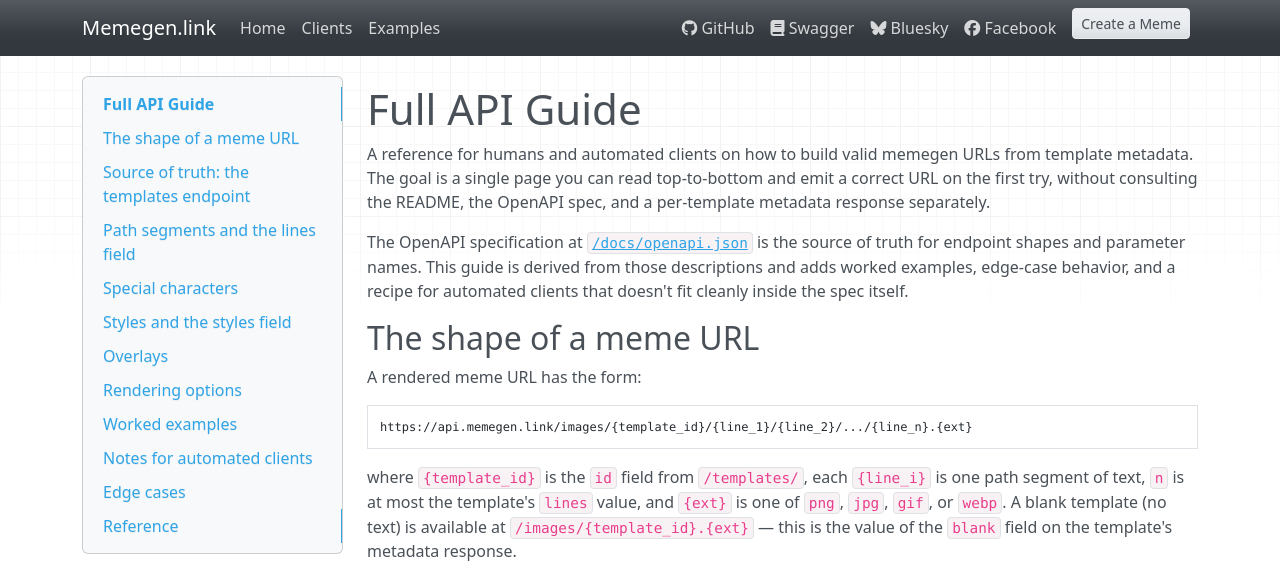
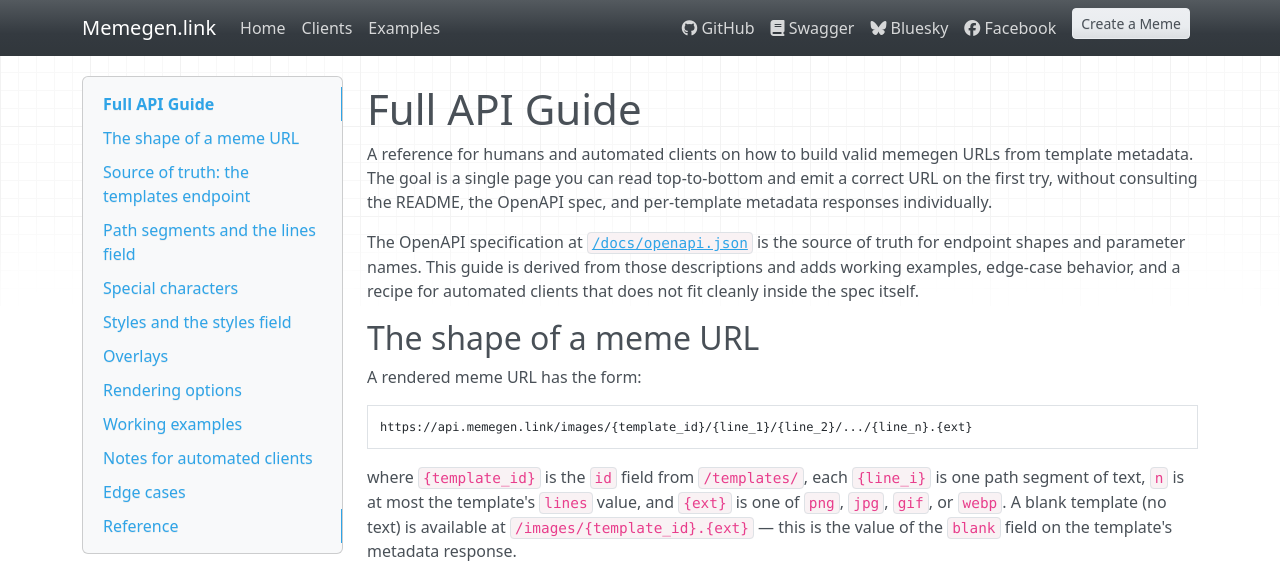
Before and after one commit to jacebrowning/memegen, an MkDocs documentation site: the page built from docs/guide.md, in a window 1280 px wide and 900 px high. Shown: the top 563 px of the window. Built offline with MkDocs 1.6.1, drawn with Linux system fonts in a browser that asks for light colours; nearby versions of some CDN libraries; comment, search, counter and statistics services are not loaded; some of the changed text lies outside the part shown.

Commit message:
Adjust grammar

````diff
--- a/docs/guide.md
+++ b/docs/guide.md
@@ -1,8 +1,8 @@
 # Full API Guide
 
-A reference for humans and automated clients on how to build valid memegen URLs from template metadata. The goal is a single page you can read top-to-bottom and emit a correct URL on the first try, without consulting the README, the OpenAPI spec, and a per-template metadata response separately.
+A reference for humans and automated clients on how to build valid memegen URLs from template metadata. The goal is a single page you can read top-to-bottom and emit a correct URL on the first try, without consulting the README, the OpenAPI spec, and per-template metadata responses individually.
 
-The OpenAPI specification at [`/docs/openapi.json`](https://api.memegen.link/docs/openapi.json) is the source of truth for endpoint shapes and parameter names. This guide is derived from those descriptions and adds worked examples, edge-case behavior, and a recipe for automated clients that doesn't fit cleanly inside the spec itself.
+The OpenAPI specification at [`/docs/openapi.json`](https://api.memegen.link/docs/openapi.json) is the source of truth for endpoint shapes and parameter names. This guide is derived from those descriptions and adds working examples, edge-case behavior, and a recipe for automated clients that does not fit cleanly inside the spec itself.
 
 ## The shape of a meme URL
 
@@ -125,9 +125,9 @@
 
 `status=<int>` overrides the HTTP response status code on the rendered image. This is primarily used internally by the `POST /images/` → redirect flow to propagate a `201 Created` semantic to the final image fetch. Most clients should not need to set this directly.
 
-## Worked examples
+## Working examples
 
-A few complete URLs covering common cases:
+A few complete URLs that cover common cases:
 
 ```
 # Two-line meme on a standard template
````
Also changed, not shown: other parts of docs/guide.md (+3 -3 lines), 1 other file.
